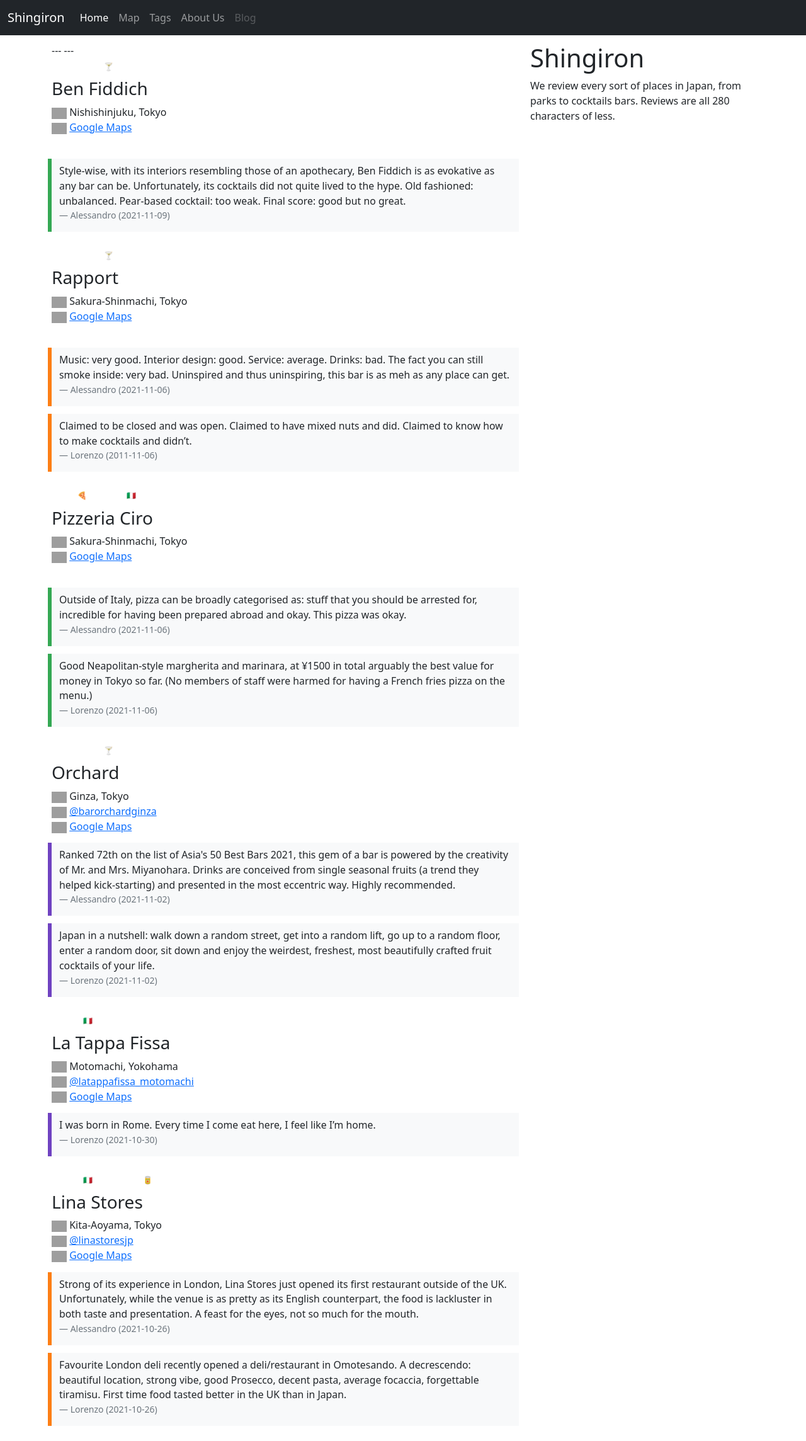
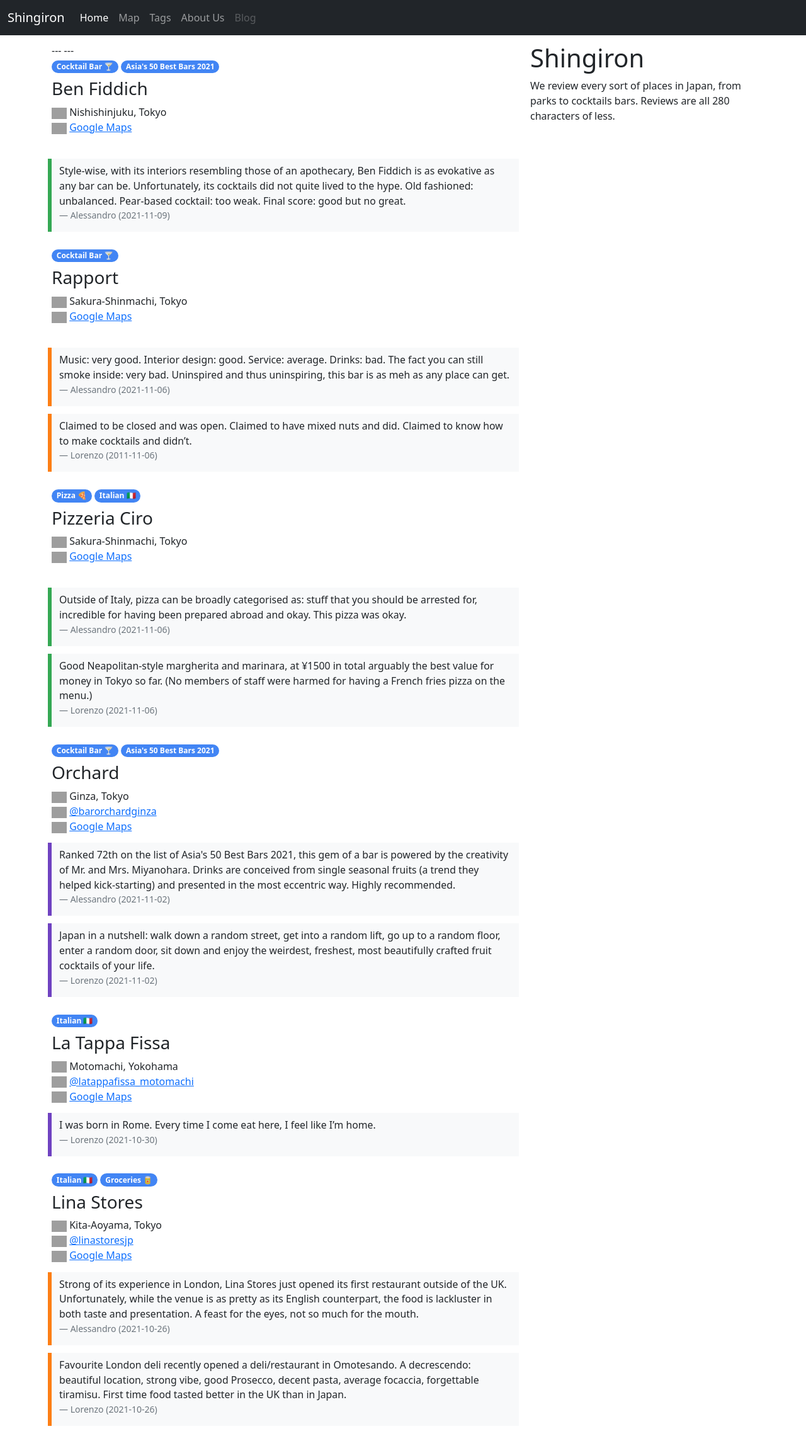
Before and after one commit to alessandrosp/shingiron, a Jekyll site: the page built from docs/index.html, in a window 1280 px wide. Shown: the whole page at 63% size. Built offline with Jekyll 4.4.1, drawn with Linux system fonts in a browser that asks for light colours; nearby versions of some CDN libraries; grey boxes are pictures that could not be loaded.

Commit message:
Update style.css

```diff
--- a/docs/assets/css/style.css
+++ b/docs/assets/css/style.css
@@ -1,6 +1,6 @@
 :root {
   --green: #34A853;
-  --blue: ##4285F4;
+  --blue: #4285F4;
   --dark-blue: #0D6EFD;
 }
 
```
